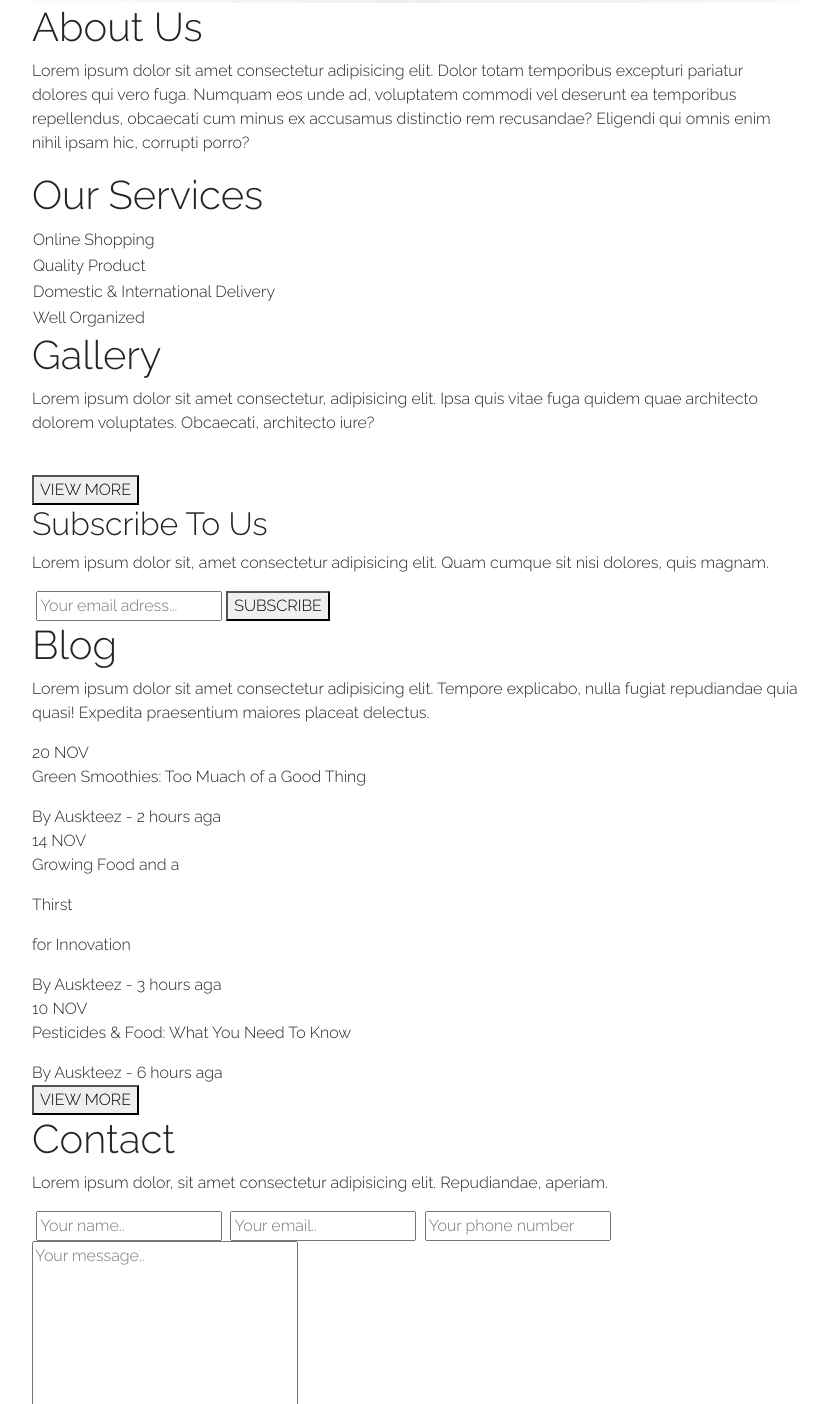
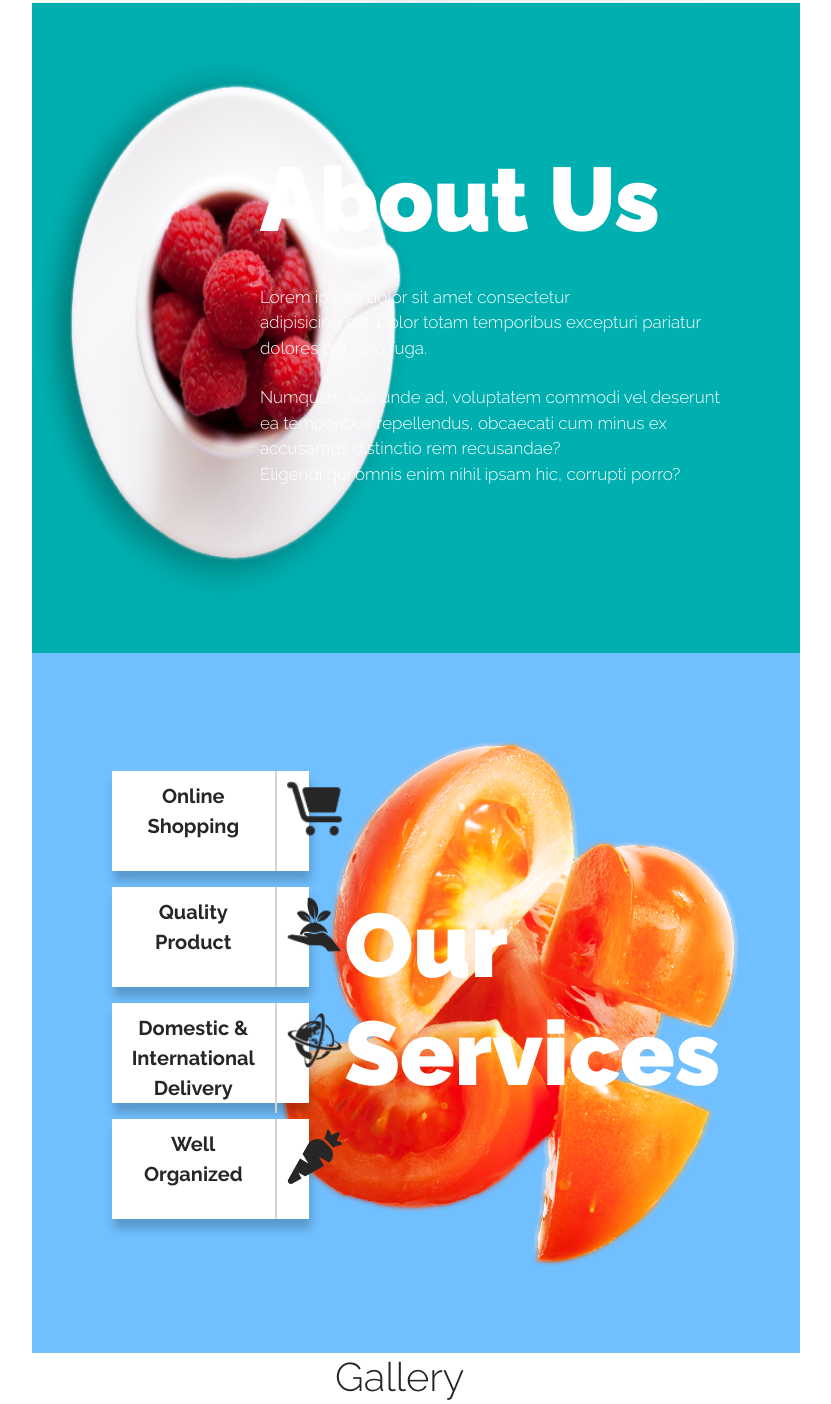
Before and after one commit to wilkpiotr/LAIT-project2, a plain HTML site: page index.html in a window 1280 px wide. Shown: the part 797-2201 px from the top of the page, without its empty margins (224-1055 px from the left). Drawn offline with nearby package versions, Linux system fonts and the light colour scheme.

Commit message:
finished section two, almost finished third, and begun fourth

```diff
--- a/index.html
+++ b/index.html
@@ -33,39 +33,56 @@
     </section>
 
     <section class="about-us">
-        <h1>About Us</h1>
-        <p>Lorem ipsum dolor sit amet consectetur adipisicing elit. Dolor totam temporibus excepturi pariatur dolores qui vero fuga. Numquam eos unde ad, voluptatem commodi vel deserunt ea temporibus repellendus, obcaecati cum minus ex accusamus distinctio rem recusandae? Eligendi qui omnis enim nihil ipsam hic, corrupti porro?</p>
+        <div class="about-us-container">
+            <h1>About Us</h1>
+            <p>Lorem ipsum dolor sit amet consectetur<br> adipisicing elit. Dolor totam temporibus excepturi pariatur<br> dolores qui vero fuga.</p><p> Numquam eos unde ad, voluptatem commodi vel deserunt<br> ea temporibus repellendus, obcaecati cum minus ex<br> accusamus distinctio rem recusandae?<br> Eligendi qui omnis enim nihil ipsam hic, corrupti porro?</p>
+        </div>
     </section>
 
     <section class="our-services">
-        <h1>Our Services</h1>
-        <table>
-            <tr>
-                <td>Online Shopping</td>
-                <td><img src="" alt=""></td>
-            </tr>
-            <tr>
-                <td>Quality Product</td>
-                <td><img src="" alt=""></td>
-            </tr>
-            <tr>
-                <td>Domestic & International Delivery</td>
-                <td><img src="" alt=""></td>
-            </tr>
-            <tr>
-                <td>Well Organized</td>
-                <td><img src="" alt=""></td>
-            </tr>
-        </table>
+        <div class="boxes-container container">
+
+                <div class="box row">
+                    <div class="col-sm-10">Online Shopping</div><div class="col-sm-2"><img src="./images/cart.png" alt="cart"></div>
+                </div>
+
+
+                <div class="box row">
+                    <div class="col-sm-10">Quality Product</div><div class="col-sm-2"><img src="./images/quality.png" alt="quality"></div>
+                </div>
+
+
+                <div class="box row">
+                    <div class="col-sm-10">Domestic & International<br> Delivery</div><div class="col-sm-2"><img src="./images/world.png" alt="world"></div>
+                </div>
+
+
+                <div class="box row">
+                    <div class="col-sm-10">Well Organized</div><div class="col-sm-2"><img src="./images/carrot.png" alt="carrot"></div>
+                </div>
+
+        </div>
+        <div class="our-service-container">
+            <h1>Our Services</h1>
+        </div>
+
     </section>
 
-    <section class="gallery">
-        <h1>Gallery</h1>
-        <p>Lorem ipsum dolor sit amet consectetur, adipisicing elit. Ipsa quis vitae fuga quidem quae architecto dolorem voluptates. Obcaecati, architecto iure?</p>
-        <div class="gallery-div">
-            <img src="" alt="">
-            <img src="" alt="">
-            <img src="" alt="">
+    <section class="gallery container">
+        <div class="row justify-content-center">
+                <h1 class="col-3">Gallery</h1>
+        </div>
+        <div class="row justify-content-center">
+                <p class="col-5">Lorem ipsum dolor sit amet consectetur, adipisicing elit. Ipsa quis vitae fuga quidem quae architecto dolorem voluptates. Obcaecati, architecto iure?</p>
+        </div>
+
+
+        <div class="gallery-div row justify-content-center">
+            <div class="col-8"><img src="./images/peach.png" alt="peach"></div>
+            <div class="col-4"><img  src="./images/berries.png" alt="berries">
+                <img src="./images/blackberries.png" alt="blackberries"></div>
+
+        </div>
             <img src="" alt="">
             <img src="" alt="">
         </div>
--- /dev/null
+++ b/sass/_about-us.scss
@@ -0,0 +1,25 @@
+.about-us {
+    position: relative;
+    height: 650px;
+    display: flex;
+    flex-direction: column;
+    justify-content: center;
+    align-items: flex-end;
+    background: $about-us-bgc url('../images/cup.png') no-repeat left center;
+    background-size: 50% 85%;
+    .about-us-container {
+        margin-right: 80px;
+        h1 {
+            @extend .w900;
+            @extend .f90;
+            color: $white-font-color;
+            margin-bottom: 32px;
+        }
+        p {
+            @extend .w300;
+            @extend .f17;
+            color: $white-font-color;
+            margin-bottom: 24px;
+        }
+    }
+}
--- a/sass/_navi.scss
+++ b/sass/_navi.scss
@@ -6,6 +6,7 @@
     position: fixed;
     top: 0;
     right: 20%;
+    z-index: 100;
     .image-div {
         padding-right: 16%;
     }
--- a/sass/_variables.scss
+++ b/sass/_variables.scss
@@ -9,7 +9,7 @@ $footer-span-font-color: rgb(247, 43, 59);
 // BACKGROUNDS COLOR
 $button-header-bgc: rgb(255,96,51);
 $about-us-bgc: rgb(0, 176, 176);
-$our-service-rbg: rgb(112, 191, 255);
+$our-service-bgc: rgb(112, 191, 255);
 $gallery-rbg: rgb(255, 233, 47);
 $gallery-button-bgc: rgb(85, 133, 162);
 $subscribe-button-bgc: rgb(150, 185, 44);
--- /dev/null
+++ b/sass/our-service.scss
@@ -0,0 +1,52 @@
+.our-services {
+    position: relative;
+    height: 700px;
+    display: flex;
+    justify-content: center;
+    align-items: center;
+    background: $our-service-bgc url('../images/tomato.png') no-repeat calc(80%) center;
+    background-clip: padding-box;
+    padding: 0 80px;
+    .boxes-container {
+        padding-right: 50px;
+        max-width: 50%;
+        display: flex;
+        flex-direction: column;
+        justify-content: center;
+        align-content: center;
+        .box {
+
+            height: 100px;
+            @extend .w700;
+            @extend .f20;
+            color: $dark-font-color;
+            // display: flex;
+            // flex-wrap: nowrap;
+            // justify-content: center;
+            // align-items: center;
+            background-color: $white-font-color;
+            box-shadow: $main-shadow;
+            margin-bottom: 16px;
+            .col-sm-10, .col-sm-2 {
+
+                padding: 10px;
+                text-align: center;
+                margin: 0;
+            } img {
+                width: 55px;
+                height: 55px;
+            }
+            .col-sm-10 {
+                border-right: 2px solid lightgrey;
+            }
+
+        }
+    }
+    .our-service-container {
+        h1 {
+        @extend .w900;
+        @extend .f90;
+        color: $white-font-color;
+        }
+    }
+}
--- a/sass/style.scss
+++ b/sass/style.scss
@@ -3,6 +3,8 @@
 @import 'typography';
 @import 'navi';
 @import 'header';
+@import 'about-us';
+@import 'our-service.scss';
 @import 'base';
 
 
@@ -16,3 +18,7 @@ body {
     padding: 0 20%;
     font-family: 'Raleway', sans-serif;
 }
+
+// .image-item1 {
+//     grid-row: span 2;
+// }
```
Also changed, not shown: css/index.css, 1 other file.
